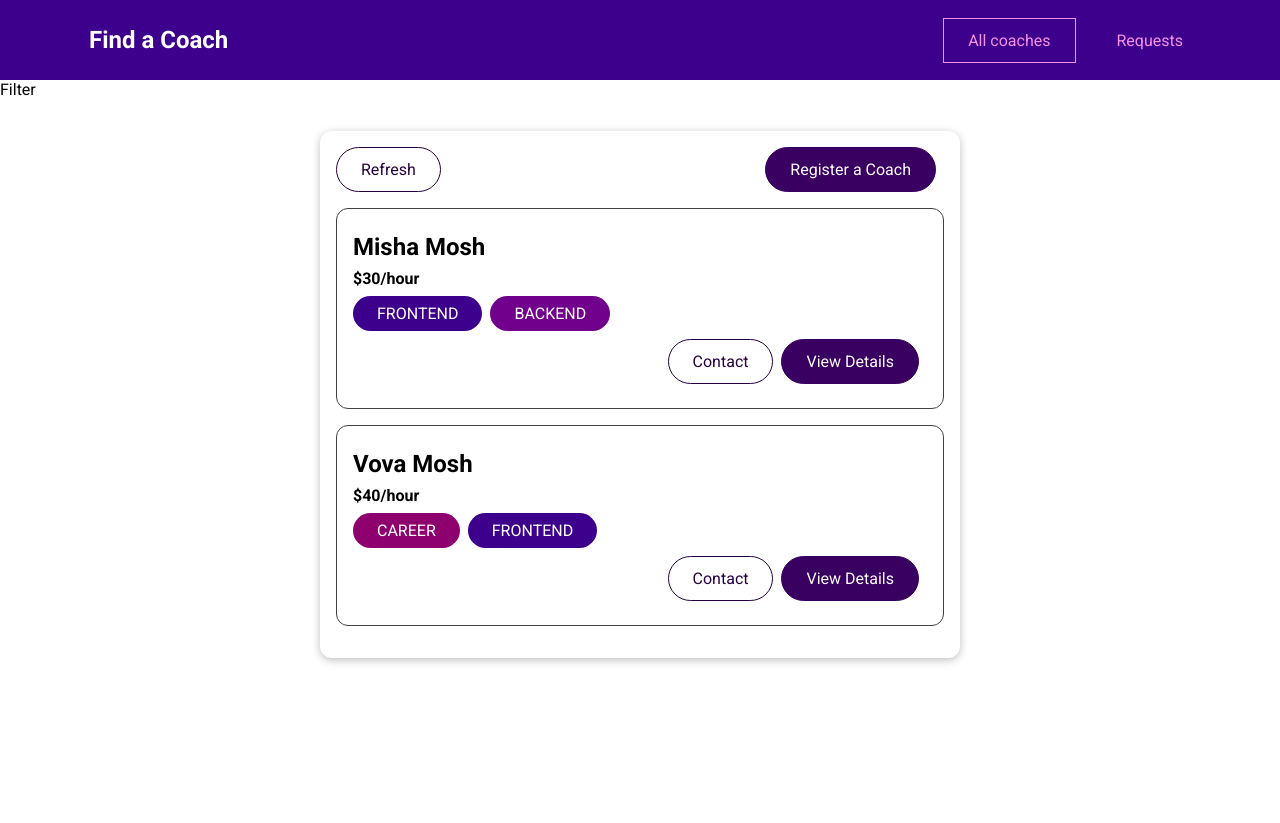
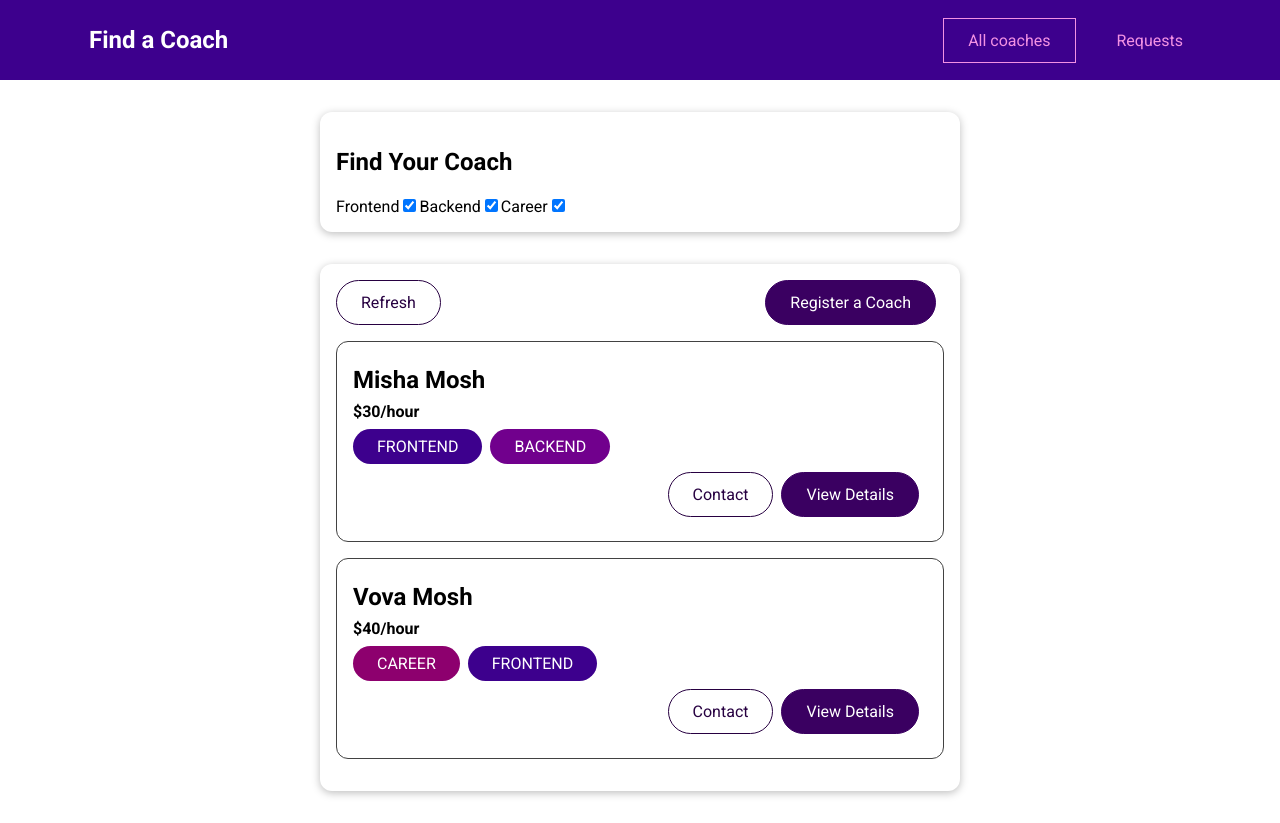
Before and after one commit to mvmoshchovskyi/Coaches-Vue-Vite-TS-Pinia, a Vue app: page /coaches in a window 1280 px wide. Before the commit the page ends 800 px from the top, so only its background shows below. Built offline with nearby package versions, Linux system fonts and the light colour scheme.

Commit message:
add Filters

```diff
--- /dev/null
+++ b/src/components/coaches/CoachFilter.vue
@@ -0,0 +1,46 @@
+<script setup lang="ts">
+import { reactive } from 'vue';
+import { IFilters } from '@/models/coaches.models.ts';
+
+
+
+const emit = defineEmits(['change-filter']);
+
+const filters = reactive<IFilters>({
+	backend: true,
+	frontend: true,
+	career: true,
+});
+
+const setFilter = (event: Event) => {
+	const inputId = (event.target as HTMLInputElement).id as keyof IFilters;
+	const isActive = (event.target as HTMLInputElement).checked;
+
+	filters[inputId] = isActive;
+
+	emit('change-filter', filters);
+};
+
+</script>
+
+<template>
+	<base-card>
+		<h2>Find Your Coach</h2>
+		<span class="filter-options">
+			<label for="frontend">Frontend</label>
+		 	<input type="checkbox" id="frontend" checked @change="setFilter">
+		 </span>
+		<span class="filter-options">
+		 	<label for="backend">Backend</label>
+			<input type="checkbox" id="backend" checked @change="setFilter">
+		</span>
+		<span class="filter-options">
+		 	<label for="career">Career</label>
+		 	<input type="checkbox" id="career" checked @change="setFilter">
+		</span>
+	</base-card>
+</template>
+
+<style scoped>
+
+</style>
--- a/src/models/coaches.models.ts
+++ b/src/models/coaches.models.ts
@@ -16,3 +16,9 @@ export interface ICoach {
 export interface ICoaches {
 	coaches: ICoach[]
 }
+
+export interface IFilters {
+	[Areas.Career]: boolean;
+	[Areas.Frontend]: boolean,
+	[Areas.Backend]: boolean,
+}
--- a/src/pages/coaches/CoachesList.vue
+++ b/src/pages/coaches/CoachesList.vue
@@ -1,19 +1,51 @@
 <script setup lang="ts">
-import { computed } from 'vue';
+import { computed, reactive } from 'vue';
 import { useCoachStore } from '@/stores/coaches.ts';
 import CoachItem from '@/components/coaches/CoachItem.vue';
+import CoachFilter from '@/components/coaches/CoachFilter.vue';
+import { Areas, IFilters } from '@/models/coaches.models.ts';
 
 const { coaches, hasCoaches } = useCoachStore();
 
+const activeFilters = reactive<IFilters>({
+	backend: true,
+	frontend: true,
+	career: true,
+});
+
+// const filteredCoaches = computed(() => {
+// 	return coaches.filter((coach) => {
+// 		if (activeFilters.frontend && coach.areas.includes(Areas.Frontend)) {
+// 			return true;
+// 		}
+// 		if (activeFilters.backend && coach.areas.includes(Areas.Backend)) {
+// 			return true;
+// 		}
+// 		if (activeFilters.career && coach.areas.includes(Areas.Career)) {
+// 			return true;
+// 		}
+// 		return false;
+// 	});
+// });
+
 const filteredCoaches = computed(() => {
-	return coaches;
-})
+	return coaches.filter((coach) => {
+		return Object.keys(activeFilters).some((filter) => {
+			return activeFilters[filter as Areas]
+				&& coach.areas.includes(filter as Areas);
+		});
+	});
+});
+
+const setFilter = (updatedFilter: IFilters) => {
+	Object.assign(activeFilters, updatedFilter);
+};
 
 </script>
 
 <template>
 	<section>
-		Filter
+		<coach-filter @change-filter="setFilter"></coach-filter>
 	</section>
 	<section>
 		<base-card>
```
